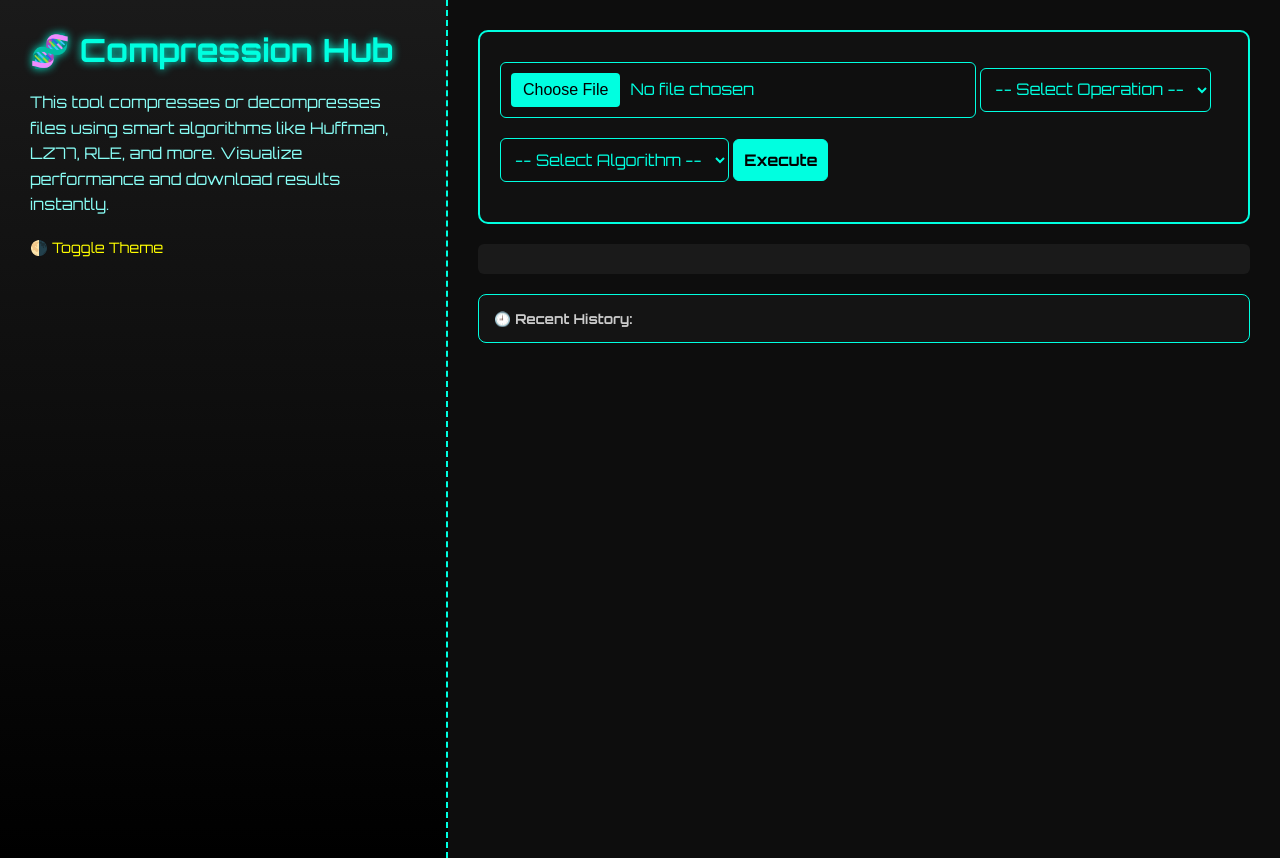
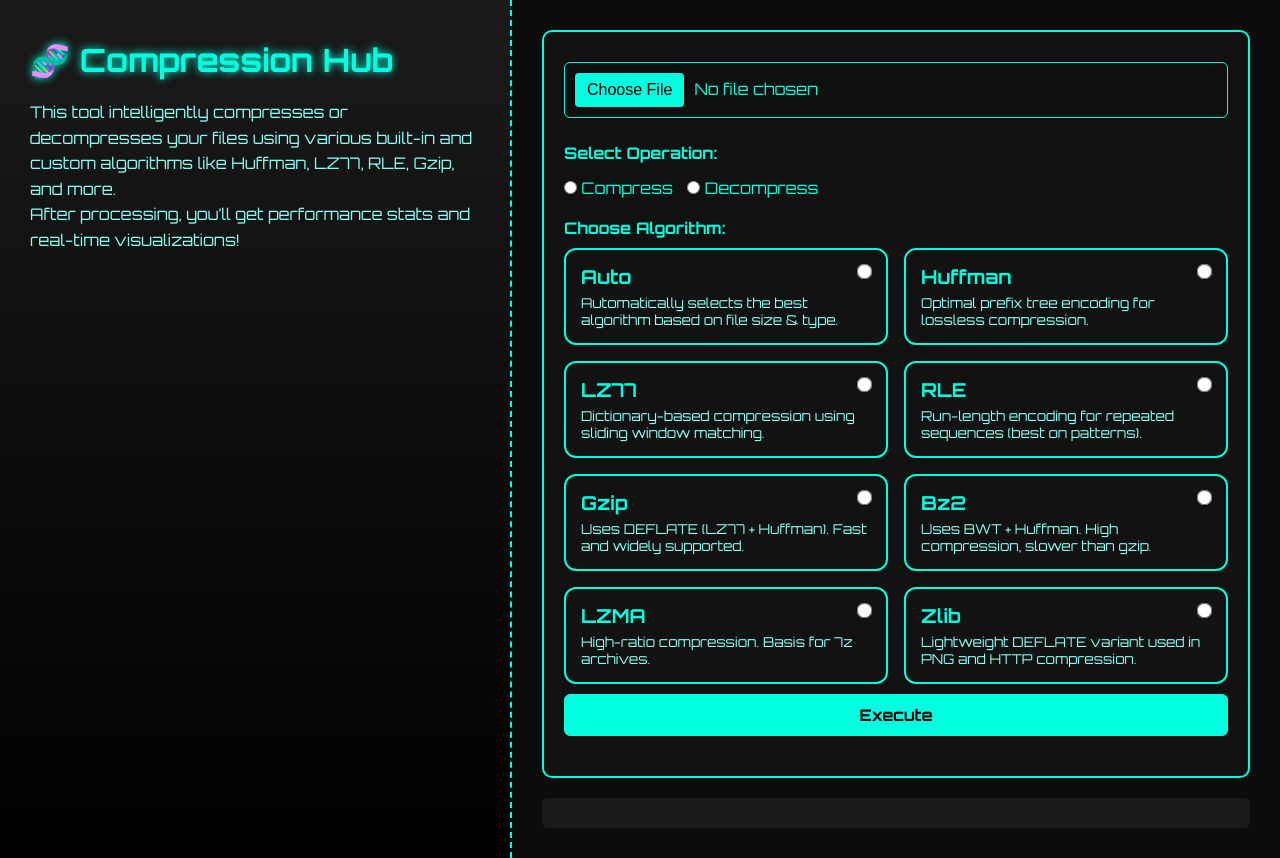
Before and after one commit to DarknessWithin/data_compression_decompression, a Flask app: page / in a window 1280 px wide. Run offline with Flask 3, Linux system fonts and the light colour scheme; some libraries are stand-ins or nearby versions.

Commit message:
Update index.html

```diff
--- a/compressorproj/templates/index.html
+++ b/compressorproj/templates/index.html
@@ -18,15 +18,9 @@
       height: 100vh;
       display: flex;
       flex-direction: column;
-      background-color: #0d0d0d;
+      background-color: #0c0c0c;
       color: #00ffe0;
       overflow: hidden;
-      transition: background-color 0.4s, color 0.4s;
-    }
-
-    body.light-mode {
-      background-color: #f0f0f0;
-      color: #000;
     }
 
     .main {
@@ -36,15 +30,16 @@
     }
 
     .sidebar {
-      width: 35%;
+      width: 40%;
       background: linear-gradient(to bottom, #1a1a1a, #000000);
-      padding: 30px;
+      padding: 40px 30px;
       border-right: 2px dashed #00ffe0;
       overflow-y: auto;
     }
 
     .sidebar h1 {
       font-size: 2rem;
+      color: #00ffe0;
       margin-bottom: 20px;
       text-shadow: 0 0 8px #00ffe0;
     }
@@ -55,15 +50,8 @@
       color: #88fdf5;
     }
 
-    .sidebar .toggle {
-      margin-top: 20px;
-      cursor: pointer;
-      font-size: 0.9rem;
-      color: #ff0;
-    }
-
     .terminal {
-      width: 65%;
+      width: 60%;
       padding: 30px;
       display: flex;
       flex-direction: column;
@@ -78,7 +66,8 @@
       margin-bottom: 20px;
     }
 
-    input[type="file"], select, button {
+    input[type="file"],
+    button {
       background: #0f0f0f;
       color: #00ffe0;
       border: 1px solid #00ffe0;
@@ -86,6 +75,7 @@
       margin: 10px 0;
       border-radius: 6px;
       font-size: 1rem;
+      width: 100%;
     }
 
     input[type="file"]::file-selector-button {
@@ -148,29 +126,48 @@
       border-radius: 8px;
     }
 
-    .history {
-      margin-top: 20px;
-      font-size: 0.85rem;
-      background: #141414;
-      padding: 15px;
-      border-radius: 8px;
-      border: 1px solid #00ffe0;
-      color: #ccc;
+    .algo-grid {
+      display: grid;
+      grid-template-columns: repeat(auto-fill, minmax(230px, 1fr));
+      gap: 16px;
+      margin-top: 10px;
     }
 
-    body.light-mode .sidebar, body.light-mode form, body.light-mode .history, body.light-mode .chart-section {
-      background: #fff;
-      color: #000;
-      border-color: #888;
+    .algo-card {
+      background: #121212;
+      border: 2px solid #00ffe0;
+      border-radius: 12px;
+      padding: 15px;
+      text-align: left;
+      color: #00ffe0;
+      cursor: pointer;
+      position: relative;
+      transition: all 0.2s ease-in-out;
     }
 
-    body.light-mode #log, body.light-mode canvas {
-      background: #f5f5f5;
-      color: #000;
+    .algo-card:hover {
+      background: #1e1e1e;
+      box-shadow: 0 0 10px #00ffe080;
     }
 
-    body.light-mode .toggle {
-      color: #555;
+    .algo-card input[type="radio"] {
+      position: absolute;
+      top: 15px;
+      right: 15px;
+      transform: scale(1.2);
+      accent-color: #00ffe0;
+    }
+
+    .algo-card h3 {
+      margin-bottom: 5px;
+      font-size: 1.2rem;
+      color: #00ffe0;
+    }
+
+    .algo-card p {
+      font-size: 0.85rem;
+      color: #88fdf5;
+      margin: 0;
     }
 
     @media (max-width: 768px) {
@@ -189,44 +187,82 @@
   <div class="main">
     <div class="sidebar">
       <h1>🧬 Compression Hub</h1>
-      <p>This tool compresses or decompresses files using smart algorithms like Huffman, LZ77, RLE, and more. Visualize performance and download results instantly.</p>
-      <div class="toggle" onclick="toggleTheme()">🌗 Toggle Theme</div>
+      <p>
+        This tool intelligently compresses or decompresses your files using various built-in and custom algorithms like Huffman, LZ77, RLE, Gzip, and more.
+      </p>
+      <p>
+        After processing, you’ll get performance stats and real-time visualizations!
+      </p>
     </div>
 
     <div class="terminal">
       <form id="uploadForm">
         <input type="file" name="file" required />
-        <select name="operation" required>
-          <option value="">-- Select Operation --</option>
-          <option value="compress">Compress</option>
-          <option value="decompress">Decompress</option>
-        </select>
-        <select name="algorithm" required>
-          <option value="">-- Select Algorithm --</option>
-          <option value="auto">Auto Detect</option>
-          <option value="huffman">Huffman</option>
-          <option value="lz77">LZ77</option>
-          <option value="rle">RLE</option>
-          <option value="gzip">Gzip</option>
-          <option value="bz2">Bz2</option>
-          <option value="lzma">LZMA</option>
-          <option value="zlib">Zlib</option>
-        </select>
+
+        <div style="margin: 15px 0;"><strong>Select Operation:</strong></div>
+        <label><input type="radio" name="operation" value="compress" required /> Compress</label>
+        <label style="margin-left: 10px;"><input type="radio" name="operation" value="decompress" required /> Decompress</label>
+
+        <div style="margin-top: 20px;"><strong>Choose Algorithm:</strong></div>
+        <div class="algo-grid">
+          <label class="algo-card">
+            <input type="radio" name="algorithm" value="auto" required>
+            <h3>Auto</h3>
+            <p>Automatically selects the best algorithm based on file size & type.</p>
+          </label>
+
+          <label class="algo-card">
+            <input type="radio" name="algorithm" value="huffman">
+            <h3>Huffman</h3>
+            <p>Optimal prefix tree encoding for lossless compression.</p>
+          </label>
+
+          <label class="algo-card">
+            <input type="radio" name="algorithm" value="lz77">
+            <h3>LZ77</h3>
+            <p>Dictionary-based compression using sliding window matching.</p>
+          </label>
+
+          <label class="algo-card">
+            <input type="radio" name="algorithm" value="rle">
+            <h3>RLE</h3>
+            <p>Run-length encoding for repeated sequences (best on patterns).</p>
+          </label>
+
+          <label class="algo-card">
+            <input type="radio" name="algorithm" value="gzip">
+            <h3>Gzip</h3>
+            <p>Uses DEFLATE (LZ77 + Huffman). Fast and widely supported.</p>
+          </label>
+
+          <label class="algo-card">
+            <input type="radio" name="algorithm" value="bz2">
+            <h3>Bz2</h3>
+            <p>Uses BWT + Huffman. High compression, slower than gzip.</p>
+          </label>
+
+          <label class="algo-card">
+            <input type="radio" name="algorithm" value="lzma">
+            <h3>LZMA</h3>
+            <p>High-ratio compression. Basis for 7z archives.</p>
+          </label>
+
+          <label class="algo-card">
+            <input type="radio" name="algorithm" value="zlib">
+            <h3>Zlib</h3>
+            <p>Lightweight DEFLATE variant used in PNG and HTTP compression.</p>
+          </label>
+        </div>
+
         <button type="submit">Execute</button>
         <div id="status"></div>
       </form>
 
-      <button id="downloadBtn">⬇️ Download File</button>
       <div id="log"></div>
 
       <div class="chart-section" style="display:none" id="chartBox">
         <h3 style="margin-bottom:10px;">📊 Processing Statistics</h3>
         <canvas id="metricsChart" height="200"></canvas>
-      </div>
-
-      <div class="history">
-        <strong>🕘 Recent History:</strong>
-        <ul id="historyList"></ul>
       </div>
     </div>
   </div>
@@ -236,18 +272,13 @@
     const status = document.getElementById('status');
     const log = document.getElementById('log');
     const chartBox = document.getElementById('chartBox');
-    const downloadBtn = document.getElementById('downloadBtn');
-    const historyList = document.getElementById('historyList');
-    let chart, downloadBlobURL = "", downloadFilename = "";
-    const history = [];
+    let chart;
 
     form.addEventListener('submit', async (e) => {
       e.preventDefault();
       status.innerText = "⏳ Processing...";
       log.innerText = "";
       chartBox.style.display = "none";
-      downloadBtn.style.display = "none";
-      if (downloadBlobURL) URL.revokeObjectURL(downloadBlobURL);
 
       const formData = new FormData(form);
 
@@ -263,18 +294,14 @@
           status.innerText = "❌ Error: " + (data.error || "Unknown error.");
           return;
         }
-// Decode base64 to binary
-const binaryStr = atob(data.file_data);
-const byteArray = new Uint8Array(binaryStr.length);
-for (let i = 0; i < binaryStr.length; i++) {
-  byteArray[i] = binaryStr.charCodeAt(i);
-}
-const blob = new Blob([byteArray], { type: 'application/octet-stream' });
 
-        downloadBlobURL = URL.createObjectURL(blob);
-        downloadFilename = data.filename;
+        const byteArray = new Uint8Array(data.file_data);
+        const blob = new Blob([byteArray], { type: 'application/octet-stream' });
+        const link = document.createElement('a');
+        link.href = URL.createObjectURL(blob);
+        link.download = data.filename;
+        link.click();
 
-        downloadBtn.style.display = "inline-block";
         status.innerText = `✅ ${data.operation === 'compress' ? 'Compressed' : 'Decompressed'} successfully!`;
 
         const originalKB = (data.original_size / 1024).toFixed(2);
@@ -288,17 +315,13 @@ const blob = new Blob([byteArray], { type: 'application/octet-stream' });
         message += `\n🕒 Time Taken: ${data.processing_time} sec`;
         log.innerText = message;
 
-        // Save to history
-        history.unshift(`${new Date().toLocaleTimeString()} ➤ ${data.operation} with ${data.algorithm}`);
-        if (history.length > 5) history.pop();
-        updateHistory();
-
-        // Show chart
+        // Chart.js display
         chartBox.style.display = "block";
         if (chart) chart.destroy();
 
         const labels = ["Original KB", "Processed KB", "Time (sec)"];
         const values = [originalKB, processedKB, data.processing_time];
+
         if (data.operation === 'compress') {
           labels.push("Compression %");
           values.push(data.compression_ratio);
@@ -319,7 +342,8 @@ const blob = new Blob([byteArray], { type: 'application/octet-stream' });
           options: {
             responsive: true,
             plugins: {
-              legend: { display: false }
+              legend: { display: false },
+              tooltip: { callbacks: { label: ctx => `${ctx.raw}` } }
             },
             scales: {
               y: {
@@ -339,26 +363,6 @@ const blob = new Blob([byteArray], { type: 'application/octet-stream' });
         status.innerText = "❌ Failed to process file.";
       }
     });
-
-    downloadBtn.addEventListener('click', () => {
-      const link = document.createElement('a');
-      link.href = downloadBlobURL;
-      link.download = downloadFilename;
-      link.click();
-    });
-
-    function toggleTheme() {
-      document.body.classList.toggle("light-mode");
-    }
-
-    function updateHistory() {
-      historyList.innerHTML = "";
-      history.forEach(entry => {
-        const li = document.createElement("li");
-        li.textContent = entry;
-        historyList.appendChild(li);
-      });
-    }
   </script>
 </body>
 </html>
```
Also changed, not shown: other parts of compressorproj/templates/index.html (+2 -13 lines).
